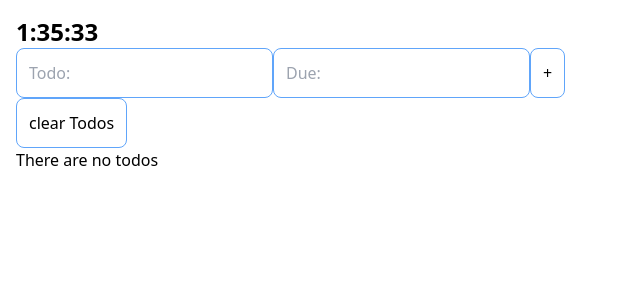
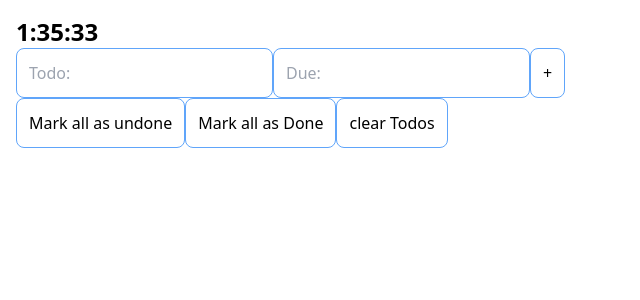
Before and after one commit to Kenramiscal1106/vue-todo-app, a Vue app: page / in a window 1280 px wide. Shown: the top 300 px of the page, without its empty margins (0-640 px from the left). Built offline with nearby package versions, Linux system fonts and the light colour scheme.

Commit message:
Modified file: - changed the name case of the types - added functions to mark all as done or undone - changed template

```diff
--- a/src/App.vue
+++ b/src/App.vue
@@ -1,26 +1,26 @@
 <script setup lang="ts">
 import { onMounted, ref, watch, type Ref } from 'vue';
-type todos = {
+type Todos = {
   deadline:string
   done:boolean
   id:number
   text:string
 }
-type date = {
+type Date = {
   timeString:string;
   hour:number,
   minute:number,
   seconds:number
 }
-  function currentTime():{hour12:date, hour24:date} {
+  function currentTime():{hour12:Date, hour24:Date} {
     const time = new Date();
-    const hour12:date = {
+    const hour12:Date = {
       hour: (time.getHours() > 12 ? time.getHours() - 12 : time.getHours()),
       minute:time.getMinutes(),
       seconds:time.getSeconds(),
       timeString:`${(time.getHours() > 12 ? time.getHours() - 12 : time.getHours())}:${time.getMinutes()}:${time.getSeconds()}`
     }
-    const hour24:date = {
+    const hour24:Date = {
       hour: time.getHours(),
       minute:time.getMinutes(),
       seconds:time.getSeconds(),
@@ -35,7 +35,7 @@ type date = {
   setInterval(async () => {
     time.value = currentTime().hour12.timeString
   }, 1000)
-  const todoItems:Ref<todos[]> = ref([])
+  const todoItems:Ref<Todos[]> = ref([])
   onMounted(() => {
     const todoLocalStorage:string | null = localStorage.getItem('todos');
     if (todoLocalStorage) {
@@ -45,6 +45,26 @@ type date = {
   const isValidDeadline:Ref<boolean> = ref(true);
   const todoInput:Ref<string> = ref("")
   const todoDeadline:Ref<string> = ref("")
+  const markAllAsUndone = (todoItems: Todos[]) => {
+    return todoItems.map((todo:Todos) => {
+      return {
+        text:todo.text,
+        deadline:todo.deadline,
+        done:false,
+        id:todo.id
+      }
+    })
+  }
+  const markAllAsDone = (todoItems: Todos[]):Todos[] => {
+    return todoItems.map((todo:Todos) => {
+      return {
+        text:todo.text,
+        deadline:todo.deadline,
+        done:true,
+        id:todo.id
+      }
+    })
+  }
   function addTodo() {
     if (todoInput.value != "" && isValidDeadline.value) {
       todoItems.value = [...todoItems.value, {
@@ -65,7 +85,7 @@ type date = {
       alert("You haven't entered any 😠")
     }
   }
-  function toggleDone(todoItemsArray:todos[], todoItem:todos):void {
+  function toggleDone(todoItemsArray:Todos[], todoItem:Todos):void {
    todoItems.value =todoItemsArray.map((item) => {
       if (item.id === todoItem.id) {
         return {
@@ -79,7 +99,7 @@ type date = {
     })
     todoItems.value = todoItems.value
   }
-  function removeTodo(todoItemsArray:todos[], todoItem:todos):void {
+  function removeTodo(todoItemsArray:Todos[], todoItem:Todos):void {
     todoItems.value = todoItemsArray.filter((item) => item.id !== todoItem.id)
   }
   watch(todoItems,  () => {
@@ -93,7 +113,7 @@ type date = {
     }
   })
   const message = "valid"
-  function pastDeadline(todoDeadline:string, currentTime:date):boolean {
+  function pastDeadline(todoDeadline:string, currentTime:Date):boolean {
     if (todoDeadline === "") {
       return false
     }
@@ -155,26 +175,40 @@ type date = {
         </label>
       </template>
     </form>
+      <button @click="() => {todoItems = markAllAsUndone(todoItems)}">Mark all as undone</button>
+      <button @click="() => {todoItems = markAllAsDone(todoItems)}">Mark all as Done</button>
       <button @click="() => {todoItems = []}">clear Todos</button>
-
-    <template v-if="todoItems.length !== 0">
-      <div class="m-2 max-w-[960px]">
+    <!-- <template v-if="todoItems.length !== 0">
+      <div class="m-2 max-w-[960px] gap-1 flex flex-col">
         <template v-for="todoItem in todoItems" :key="todoItem.id">
           <div class="todo-item">
             <div :class= "todoItem.done ? 'done' : (!pastDeadline(todoItem.deadline, currentTime().hour24) ? 'undone' : 'past-deadline') ">{{todoItem.text}} <span v-if="pastDeadline(todoItem.deadline, currentTime().hour24) && !todoItem.done" class="text-red-600 flex items-center ml-auto"><svg xmlns="http://www.w3.org/2000/svg" width="16" height="16" fill="currentColor" class="bi bi-alarm" viewBox="0 0 16 16">
   <path d="M8.5 5.5a.5.5 0 0 0-1 0v3.362l-1.429 2.38a.5.5 0 1 0 .858.515l1.5-2.5A.5.5 0 0 0 8.5 9V5.5z"/>
   <path d="M6.5 0a.5.5 0 0 0 0 1H7v1.07a7.001 7.001 0 0 0-3.273 12.474l-.602.602a.5.5 0 0 0 .707.708l.746-.746A6.97 6.97 0 0 0 8 16a6.97 6.97 0 0 0 3.422-.892l.746.746a.5.5 0 0 0 .707-.708l-.601-.602A7.001 7.001 0 0 0 9 2.07V1h.5a.5.5 0 0 0 0-1h-3zm1.038 3.018a6.093 6.093 0 0 1 .924 0 6 6 0 1 1-.924 0zM0 3.5c0 .753.333 1.429.86 1.887A8.035 8.035 0 0 1 4.387 1.86 2.5 2.5 0 0 0 0 3.5zM13.5 1c-.753 0-1.429.333-1.887.86a8.035 8.035 0 0 1 3.527 3.527A2.5 2.5 0 0 0 13.5 1z"/>
-</svg> Past due date<audio autoplay loop>
+</svg> Past due Date<audio autoplay loop>
               <source src="./assets/mixkit-facility-alarm-908.wav" type="audio/wav"/>
-            </audio></span></div><div v-if="todoItem.deadline !== ''">
-            Due: {{todoItem.deadline}}</div><button @click="() => {toggleDone(todoItems, todoItem)}">{{todoItem.done ? "❌" : "✅"}}</button> <button @click="removeTodo(todoItems, todoItem)">❌</button>
+            </audio></span><div v-if="todoItem.deadline !== ''" :class="!pastDeadline(todoItem.deadline, currentTime().hour24) || todoItem.done ? 'ml-auto' : ''">
+            Due: {{todoItem.deadline}}</div></div><button @click="() => {toggleDone(todoItems, todoItem)}">{{todoItem.done ? "❌" : "✅"}}</button> <button @click="removeTodo(todoItems, todoItem)">❌</button>
           </div>
         </template>
       </div>
     </template>
     <div v-else>
       <p>There are no todos</p>
-    </div>
+    </div> -->
+    <template v-if="todoItems.length !== 0">
+      <div class="m-2 max-w-[960px] gap-1 flex flex-col">
+        <template v-for="todoItem in todoItems">
+          <div class="todo-item">
+            <button :class="`flex-1 text-left mark-as-done-button ${todoItem.done ? 'todo-is-done ' : ''}`" @click="toggleDone(todoItems, todoItem)">
+              {{todoItem.done ? "✅" : ""}} {{todoItem.text}}
+            </button>
+            <button @click="removeTodo(todoItems, todoItem)">&times;</button>
+          </div>
+
+        </template>
+      </div>
+    </template>
   </main>
 </template>
 
```
